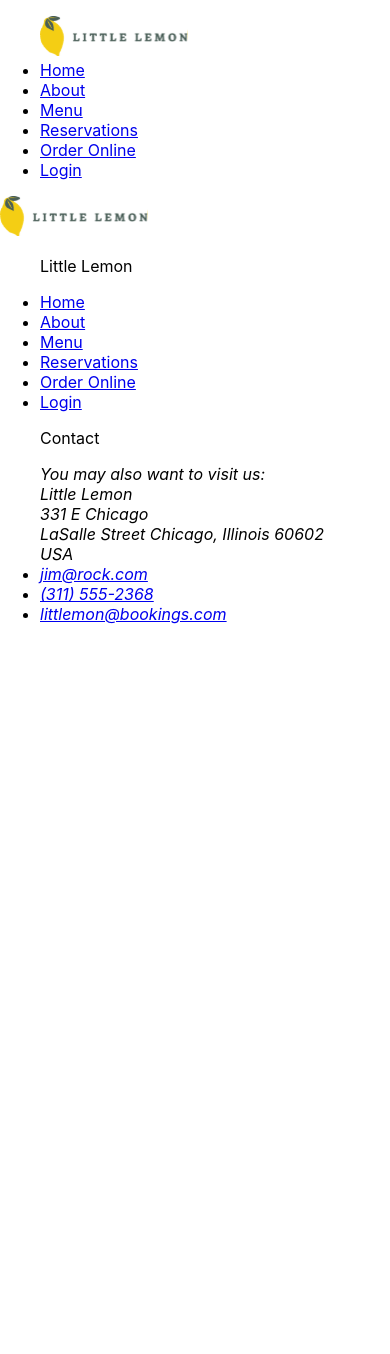
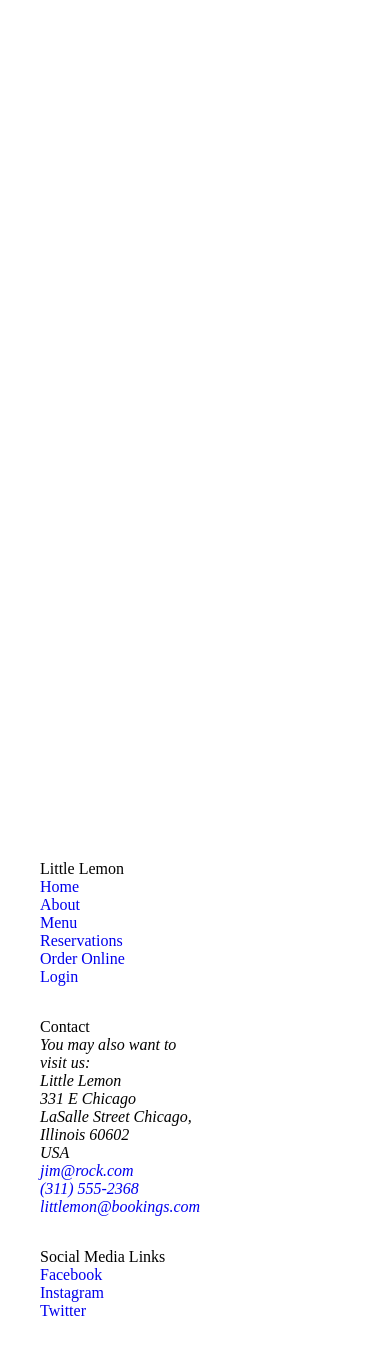
Before and after one commit to ddaraji/little-lemon-restaurants-app, a React (Create React App) app: page / in a window 390 px wide. Shown: the top 1354 px of the page. Before the commit the page ends 844 px from the top, so only its background shows below. Built offline with nearby package versions, Linux system fonts and the light colour scheme.

Commit message:
Add hamburger menu functionality with NavBar

```diff
--- a/package.json
+++ b/package.json
@@ -9,7 +9,9 @@
     "@testing-library/user-event": "^13.5.0",
     "react": "^19.2.4",
     "react-dom": "^19.2.4",
+    "react-icons": "^5.6.0",
     "react-scripts": "5.0.1",
+    "react-scroll": "^1.9.3",
     "web-vitals": "^2.1.4"
   },
   "scripts": {
--- a/src/App.js
+++ b/src/App.js
@@ -1,12 +1,11 @@
-import './App.css';
 import Footer from './components/Footer';
-import Header from './components/Header';
 import Main from './components/Main';
+import NavBar from './components/NavBar';
 
 function App() {
   return (
     <>
-      <Header />
+      <NavBar />
       <Main />
       <Footer />
     </>
--- a/src/components/Footer.js
+++ b/src/components/Footer.js
@@ -1,11 +1,12 @@
 import React from 'react';
+import restaurant from '../assets/restaurant.jpg';
 
 const Footer = () => {
   return (
     <footer>
-      <nav>
-        <img src='./Logo.svg' alt='logo' />
-        <ul>
+      <nav className='footer-container'>
+        <img src={restaurant} className='footer-photo' alt='logo' />
+        <ul className='grid-item-nav'>
           <p>Little Lemon</p>
           <li>
             <a href='/home'>Home</a>
@@ -27,7 +28,7 @@ const Footer = () => {
           </li>
         </ul>
 
-        <ul>
+        <ul className='grid-item-contact'>
           <p>Contact</p>
           <address>
             You may also want to visit us:
@@ -50,6 +51,25 @@ const Footer = () => {
             </li>
           </address>
         </ul>
+
+        <ul className='grid-item-socials'>
+          <p>Social Media Links</p>
+          <li>
+            <a href='https://facebook.com' target={'_blank'} rel='noreferrer'>
+              Facebook
+            </a>
+          </li>
+          <li>
+            <a href='https://instagram.com' target={'_blank'} rel='noreferrer'>
+              Instagram
+            </a>
+          </li>
+          <li>
+            <a href='https://twitter.com' target={'_blank'} rel='noreferrer'>
+              Twitter
+            </a>
+          </li>
+        </ul>
       </nav>
     </footer>
   );
--- a/src/components/Header.js
+++ /dev/null
@@ -1,12 +0,0 @@
-import React from 'react';
-import Nav from './Nav';
-
-const Header = () => {
-  return (
-    <header>
-      <Nav />
-    </header>
-  );
-};
-
-export default Header;
--- a/src/components/Nav.js
+++ /dev/null
@@ -1,31 +0,0 @@
-import React from 'react';
-
-const Nav = () => {
-  return (
-    <nav>
-      <ul>
-        <img src='./Logo.svg' alt='logo' />
-        <li>
-          <a href='/home'>Home</a>
-        </li>
-        <li>
-          <a href='/about'>About</a>
-        </li>
-        <li>
-          <a href='/menu'>Menu</a>
-        </li>
-        <li>
-          <a href='/reservations'>Reservations</a>
-        </li>
-        <li>
-          <a href='/order'>Order Online</a>
-        </li>
-        <li>
-          <a href='/login'>Login</a>
-        </li>
-      </ul>
-    </nav>
-  );
-};
-
-export default Nav;
--- /dev/null
+++ b/src/components/NavBar.js
@@ -0,0 +1,104 @@
+import { useState, useRef, useEffect } from 'react';
+import { Link } from 'react-scroll';
+import { links } from '../data';
+import { HiOutlineMenuAlt1 } from 'react-icons/hi';
+import { FaTimes } from 'react-icons/fa';
+
+const NavBar = () => {
+  // STATE FOR HAMBURGER MENU
+  const [nav, setNav] = useState(false);
+
+  // onClick HANDLER
+  const handleClick = () => {
+    if (nav) {
+      return setNav(!nav);
+    }
+  };
+
+  // REF
+  const navRef = useRef(null);
+
+  // NAVBAR HIDE/ SHOW ON SCROLL
+  useEffect(() => {
+    let previousScrollPosition = window.scrollY;
+    const handleScroll = () => {
+      const currentScrollPosition = window.scrollY;
+      const navElement = navRef.current;
+
+      if (!navElement) return;
+      if (previousScrollPosition > currentScrollPosition) {
+        navElement.style.transform = 'translateY(0)';
+        navElement.style.transition = '350ms';
+      } else {
+        navElement.style.transform = 'translateY(-110px)';
+        navElement.style.transition = '800ms';
+      }
+      previousScrollPosition = currentScrollPosition;
+    };
+
+    window.addEventListener('scroll', handleScroll);
+
+    return () => window.removeEventListener('scroll', handleScroll);
+  }, []);
+
+  // NAVLINKS
+  const navLinks = links.map(({ link, id }) => {
+    return (
+      <li key={id}>
+        <Link
+          to={link}
+          smooth
+          duration={550}
+          onClick={handleClick}
+          className='nav-links'
+        >
+          {link}
+        </Link>
+      </li>
+    );
+  });
+
+  return (
+    <header>
+      <nav ref={navRef} className='nav-container'>
+        <img src='./Logo.svg' alt='logo' />
+        <ul className='nav-links-container'>{navLinks}</ul>
+        {/* HAMBURGER MENU */}
+        <div onClick={() => setNav(!nav)}>
+          <HiOutlineMenuAlt1
+            size={30}
+            style={{
+              position: 'fixed',
+              top: '38',
+              right: '10',
+            }}
+            className={`${nav ? 'hamburger-off' : 'hamburger-on'}`}
+          />
+        </div>
+      </nav>
+
+      {/* NAV-ITEMS WHEN HAMBURGER MENU IS ON */}
+      {nav && (
+        <FaTimes
+          size={30}
+          style={{
+            color: 'white',
+            position: 'fixed',
+            top: '38',
+            right: '10',
+            zIndex: '99',
+            cursor: 'pointer',
+          }}
+          onClick={() => setNav(!nav)}
+        />
+      )}
+      <div className='parent'>
+        <ul className={`${nav ? 'nav-menu active' : 'nav-menu'}`}>
+          {navLinks}
+        </ul>
+      </div>
+    </header>
+  );
+};
+
+export default NavBar;
--- /dev/null
+++ b/src/data.js
@@ -0,0 +1,49 @@
+//SOCIAL ICONS
+import { FaFacebook, FaInstagram, FaTwitter } from 'react-icons/fa';
+
+// LINKS FOR NAVBAR
+export const links = [
+  {
+    id: 1,
+    link: 'home',
+  },
+  {
+    id: 2,
+    link: 'about',
+  },
+  {
+    id: 3,
+    link: 'menu',
+  },
+  {
+    id: 4,
+    link: 'reservations',
+  },
+  {
+    id: 5,
+    link: 'order online',
+  },
+  {
+    id: 6,
+    link: 'login',
+  },
+];
+
+// SOCIAL LINKS
+export const socialLinks = [
+  {
+    id: 1,
+    child: <FaFacebook size={30} />,
+    href: 'https://linkedin.com/in/mijo-arts',
+  },
+  {
+    id: 2,
+    child: <FaInstagram size={30} />,
+    href: 'https://facebook.com/MiguelAlonzo711',
+  },
+  {
+    id: 4,
+    child: <FaTwitter size={30} />,
+    href: 'mailto:malonzo1321@gmail.com',
+  },
+];
--- a/src/index.css
+++ b/src/index.css
@@ -1,13 +1,191 @@
-body {
-  margin: 0;
-  font-family: -apple-system, BlinkMacSystemFont, 'Segoe UI', 'Roboto', 'Oxygen',
-    'Ubuntu', 'Cantarell', 'Fira Sans', 'Droid Sans', 'Helvetica Neue',
-    sans-serif;
-  -webkit-font-smoothing: antialiased;
-  -moz-osx-font-smoothing: grayscale;
+/* CSS RESETS */
+/* Box sizing rules */
+*,
+*::before,
+*::after {
+  box-sizing: border-box;
 }
 
-code {
-  font-family: source-code-pro, Menlo, Monaco, Consolas, 'Courier New',
-    monospace;
+/* Remove default margin */
+body,
+h1,
+h2,
+h3,
+h4,
+p,
+figure,
+blockquote,
+dl,
+dd {
+  margin: 0;
 }
+
+/* Remove list styles on ul, ol elements, which suggests default styling will be removed */
+ul,
+ol {
+  list-style: none;
+}
+
+/* Set core root defaults */
+html:focus-within {
+  scroll-behavior: smooth;
+}
+
+/* Inherit fonts for inputs and buttons */
+input,
+button,
+textarea,
+select {
+  font: inherit;
+}
+
+/* Remove links decoration*/
+a:link {
+  text-decoration: none;
+}
+
+a:visited {
+  text-decoration: none;
+}
+
+a:hover {
+  text-decoration: none;
+}
+
+a:active {
+  text-decoration: none;
+}
+
+/* HEADER */
+header {
+  position: fixed;
+  width: 100%;
+  background-color: white;
+}
+
+/* NAV */
+.nav-container {
+  display: flex;
+  justify-content: center;
+  align-items: center;
+  padding: 2rem 1rem 0;
+}
+
+.nav-links-container {
+  display: flex;
+  justify-content: space-between;
+  align-items: center;
+}
+
+.nav-links {
+  padding-left: 1rem;
+  text-transform: uppercase;
+}
+
+/* HAMBURGER */
+.hamburger {
+  display: none;
+}
+
+.nav-menu {
+  background-color: #495e57;
+  width: 75vw;
+  height: 100vh;
+  display: flex;
+  flex-direction: column;
+  justify-content: center;
+  gap: 4rem;
+  position: fixed;
+  top: 0;
+  right: -100%;
+  transition: 850ms;
+  color: white;
+  border-top-left-radius: 1rem;
+}
+
+.nav-menu.active {
+  right: 0;
+  transition: 350ms;
+}
+
+/* MAIN */
+main {
+  height: 100vh;
+}
+
+/* FOOTER */
+
+footer {
+  height: 100vh;
+  width: 100%;
+}
+
+.footer-container {
+  display: grid;
+  grid-template-columns: repeat(12, 1fr);
+}
+
+.footer-photo {
+  width: 150px;
+  height: 300px;
+  grid-column: 3 / span 2;
+}
+
+.grid-item-nav {
+  grid-column: 5;
+}
+
+.grid-item-contact {
+  grid-column: 7;
+}
+
+.grid-item-socials {
+  grid-column: 8 / span 4;
+}
+
+/* MEDIA QUERIES */
+@media (max-width: 768px) {
+  /* NAV */
+  .nav-container {
+    display: flex;
+    justify-content: flex-start;
+  }
+  .nav-links-container {
+    display: none;
+  }
+
+  /* HAMBURGER */
+  .hamburger {
+    display: flex;
+    cursor: pointer;
+  }
+
+  .hamburger-off {
+    display: none;
+  }
+
+  .hamburger-on {
+    display: flex;
+  }
+
+  /* FOOTER */
+  .footer-container {
+    grid-template-columns: repeat(2, 1fr);
+  }
+
+  .footer-photo {
+    display: none;
+  }
+
+  .grid-item-nav {
+    grid-column: 1;
+  }
+
+  .grid-item-contact {
+    grid-column: 1;
+  }
+
+  .grid-item-socials {
+    grid-column: 1;
+  }
+}
```
Also changed, not shown: src/assets/restaurant.jpg (added), 1 other file (tests, documents, lock files or other folders).
